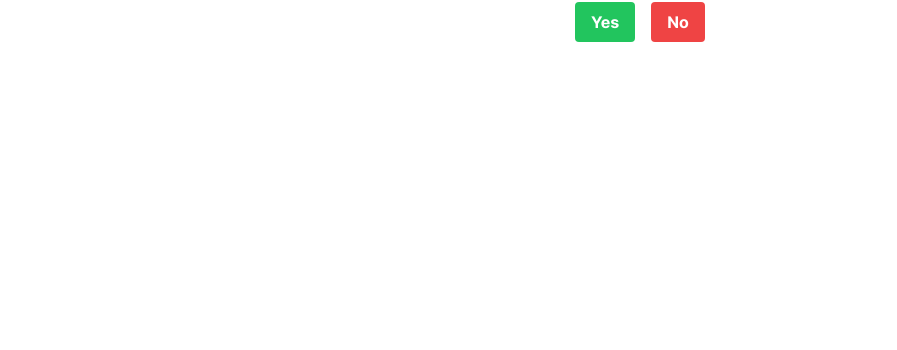
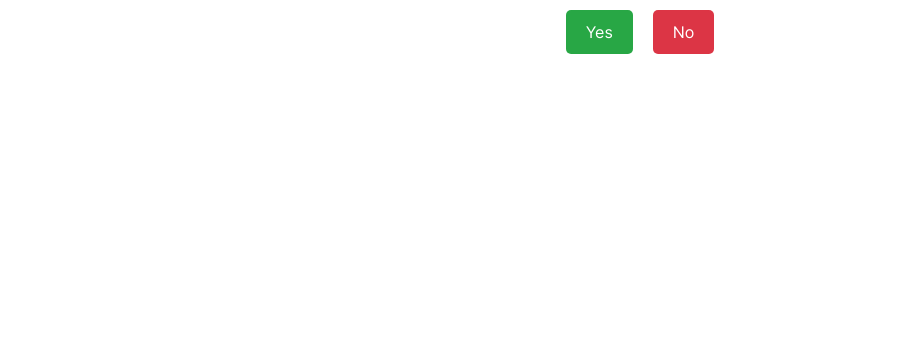
Before and after one commit to capitalized/luvvv, a plain HTML site: page index.htm in a window 1280 px wide. Shown: the part 450-800 px from the top of the page, without its empty margins (0-897 px from the left). Drawn offline with Linux system fonts and the light colour scheme.

Commit message:
Update index.htm

```diff
--- a/index.htm
+++ b/index.htm
@@ -57,6 +57,39 @@
             display: inline-block;
             transform: rotate(180deg);
         }
+
+        .button-container {
+            display: flex;
+            justify-content: center;
+            margin-top: 20px;
+        }
+
+        .button-container button {
+            margin: 0 10px;
+            font-size: 16px;
+            padding: 10px 20px;
+            border: none;
+            border-radius: 5px;
+            cursor: pointer;
+        }
+
+        .button-yes {
+            background-color: #28a745;
+            color: #fff;
+        }
+
+        .button-yes:hover {
+            background-color: #218838;
+        }
+
+        .button-no {
+            background-color: #dc3545;
+            color: #fff;
+        }
+
+        .button-no:hover {
+            background-color: #c82333;
+        }
     </style>
 </head>
 <body class="__className_e66fe9 light-mode">
@@ -70,9 +103,9 @@
     <div class="flex flex-col items-center justify-center h-screen -mt-16">
         <img class="h-[200px]" src="https://gifdb.com/images/high/cute-love-bear-roses-ou7zho5oosxnpo6k.gif"/>
         <h1 class="text-4xl my-4 text-center">Will you be my Valentine?</h1>
-        <div class="flex flex-wrap flex-col md:flex-row gap-4 items-center justify-center">
-            <button class="bg-green-500 hover:bg-green-700 text-white font-bold py-2 px-4 rounded" style="font-size:16px">Yes</button>
-            <button class="bg-red-500 hover:bg-red-700 text-white font-bold py-2 px-4 rounded">No</button>
+        <div class="button-container">
+            <button class="button-yes" onclick="reply('Yes')">Yes</button>
+            <button class="button-no" onclick="reply('No')">No</button>
         </div>
     </div>
 
@@ -81,6 +114,10 @@
             const body = document.body;
             body.classList.toggle('dark-mode');
         }
+
+        function reply(answer) {
+            alert('You chose: ' + answer);
+        }
     </script>
 </body>
 </html>
```
